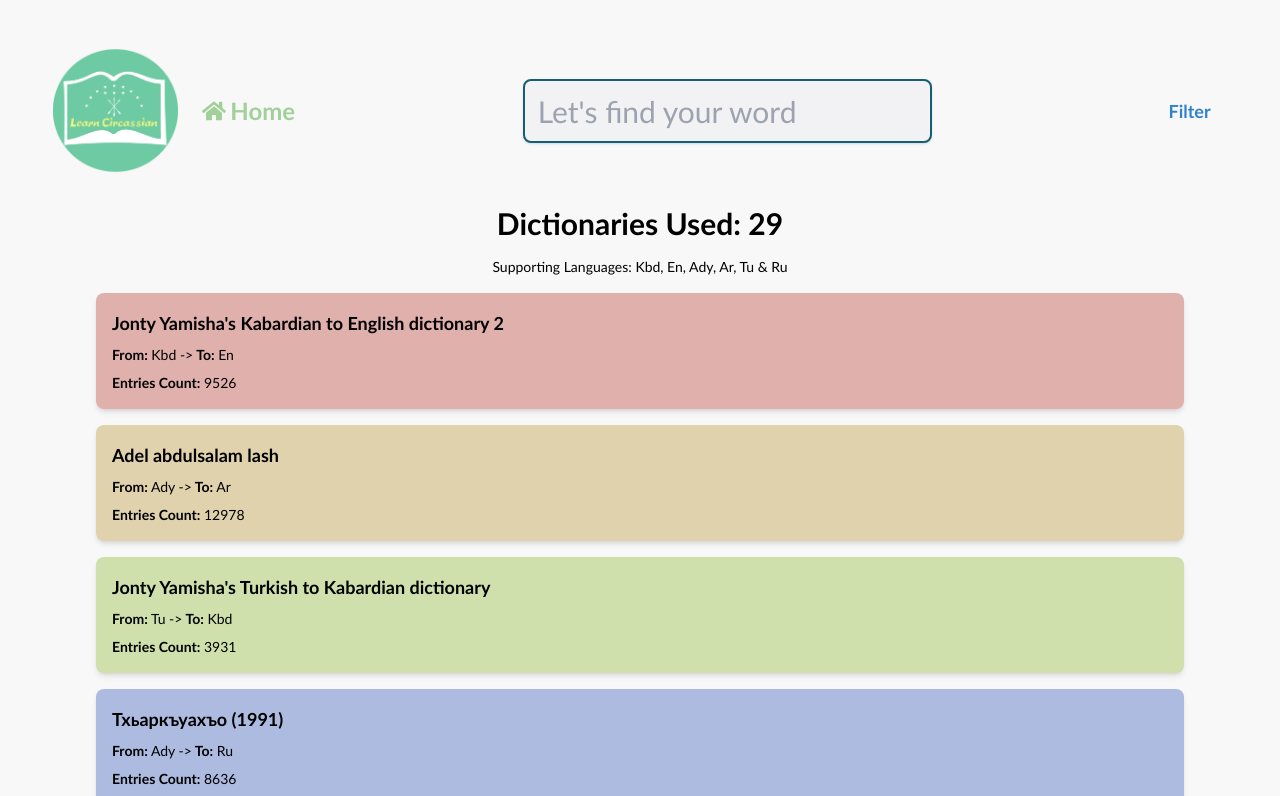
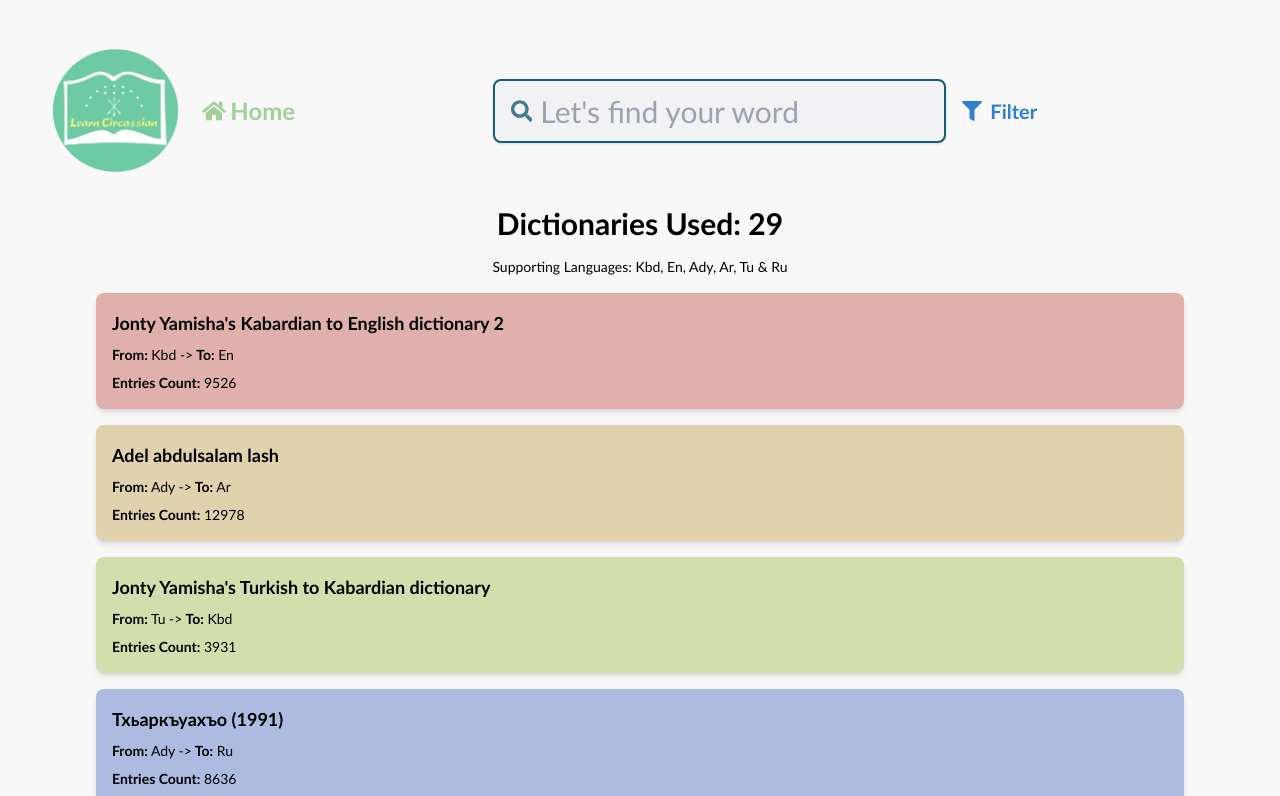
Before and after one commit to LearnCircassian/ultimate-circassian-dictionary-web, a Next.js app: page / in a window 1280 px wide. Shown: the top 796 px of the page. Built offline with nearby package versions, Linux system fonts and the light colour scheme; no server answers; what tailwindcss-safe-area would draw is missing.

Commit message:
relocate filter button

```diff
--- a/src/components/headerSearchInput/index.tsx
+++ b/src/components/headerSearchInput/index.tsx
@@ -1,7 +1,8 @@
 import React from "react";
-import { FaSearch, FaTimesCircle } from "react-icons/fa";
+import { FaFilter, FaSearch, FaTimesCircle } from "react-icons/fa";
 import { cn } from "~/utils/classNames";
-import { replaceAllPalochkaLettersToOne, replaceAllOneToPalochka } from "~/utils/wordFormatting";
+import useModal from "~/hooks/useModal";
+import SearchFilterModal from "~/components/searchFilterModal";
 
 interface HeaderSearchInputProps {
   value: string;
@@ -18,9 +19,24 @@ export default function HeaderSearchInput({
   className,
   placeholder,
 }: HeaderSearchInputProps) {
+  const { show, hide } = useModal(); // Use the useModal hook here
+
   function inputChangeHandler(e: React.ChangeEvent<HTMLInputElement>) {
     onChange(e.target.value);
   }
+
+  const openFilterModal = () => {
+    // Example of showing a modal with a component and specific configurations
+    show(
+      <SearchFilterModal hide={hide} />, // Replace ComponentToRender with your actual component
+      {
+        padding: 16,
+        width: "407px",
+        showClose: false,
+        unstyled: true,
+      },
+    );
+  };
 
   return (
     <div
@@ -54,6 +70,12 @@ export default function HeaderSearchInput({
           {/* Increased icon size */}
         </button>
       </div>
+      <button
+        className="flex items-center gap-2 px-4 py-2 text-lg font-bold text-[#3182ce] hover:text-[#3182ce]/50 xl:text-xl 2xl:text-2xl 3xl:text-3xl"
+        onClick={openFilterModal}
+      >
+        <FaFilter className="text-xl" /> Filter
+      </button>
     </div>
   );
 }
--- a/src/containers/header/headerSearchContainer.tsx
+++ b/src/containers/header/headerSearchContainer.tsx
@@ -3,6 +3,8 @@ import HeaderSearchInput from "~/components/headerSearchInput";
 import { useParams, usePathname, useRouter, useSearchParams } from "next/navigation";
 import HeaderSearchResultsDropdown from "~/components/HeaderSearchResultsDropdown";
 import { regularWordToSafeWord } from "~/utils/wordFormatting";
+import SearchFilterModal from "~/components/searchFilterModal";
+import useModal from "~/hooks/useModal";
 
 export default function HeaderSearchContainer() {
   const [searchInputValue, setSearchInputValue] = React.useState<string>("");
--- a/src/containers/header/index.tsx
+++ b/src/containers/header/index.tsx
@@ -10,7 +10,6 @@ import useModal from "~/hooks/useModal"; // Import useModal hook
 export default function Header() {
   const router = useRouter();
   const [isMobileMenuOpen, setIsMobileMenuOpen] = useState(false);
-  const { show, hide } = useModal(); // Use the useModal hook here
 
   const navigateToHome = () => {
     router.push("/");
@@ -19,19 +18,6 @@ export default function Header() {
 
   const toggleMobileMenu = () => {
     setIsMobileMenuOpen(!isMobileMenuOpen);
-  };
-
-  const openFilterModal = () => {
-    // Example of showing a modal with a component and specific configurations
-    show(
-      <SearchFilterModal hide={hide} />, // Replace ComponentToRender with your actual component
-      {
-        padding: 16,
-        width: "407px",
-        showClose: false,
-        unstyled: true,
-      },
-    );
   };
 
   return (
@@ -67,14 +53,8 @@ export default function Header() {
           </button>
         </div>
       </div>
-      <div className="flex-grow gap-2 md:flex md:flex-row md:items-center md:gap-4">
+      <div className="flex flex-grow flex-row gap-2">
         <HeaderSearchContainer />
-        <button
-          className="flex items-center gap-2 px-4 py-2 text-lg font-bold text-[#3182ce] hover:text-[#3182ce]/50"
-          onClick={openFilterModal}
-        >
-          Filter
-        </button>
       </div>
       {isMobileMenuOpen && (
         <div className="absolute left-0 top-16 z-60 w-full bg-white shadow-lg md:hidden">
```
